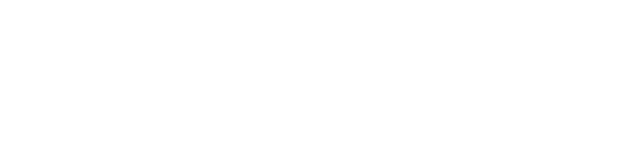
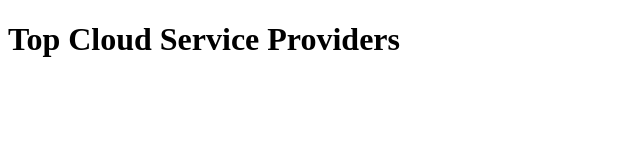
Before and after one commit to banerjee77/Video-Compilation, a plain HTML site: page index.html in a window 1280 px wide. Shown: the whole page, without its empty margins (0-640 px from the left). Drawn offline with Linux system fonts and the light colour scheme.

Commit message:
main element added in the code. Inside main element h1 element added with heading text.

```diff
--- a/index.html
+++ b/index.html
@@ -12,7 +12,9 @@
 
  <!-- The content goes here -->
   <body>
-
+    <main>
+        <h1>Top Cloud Service Providers</h1>
+    </main>
   </body>
 
 </html>
```
